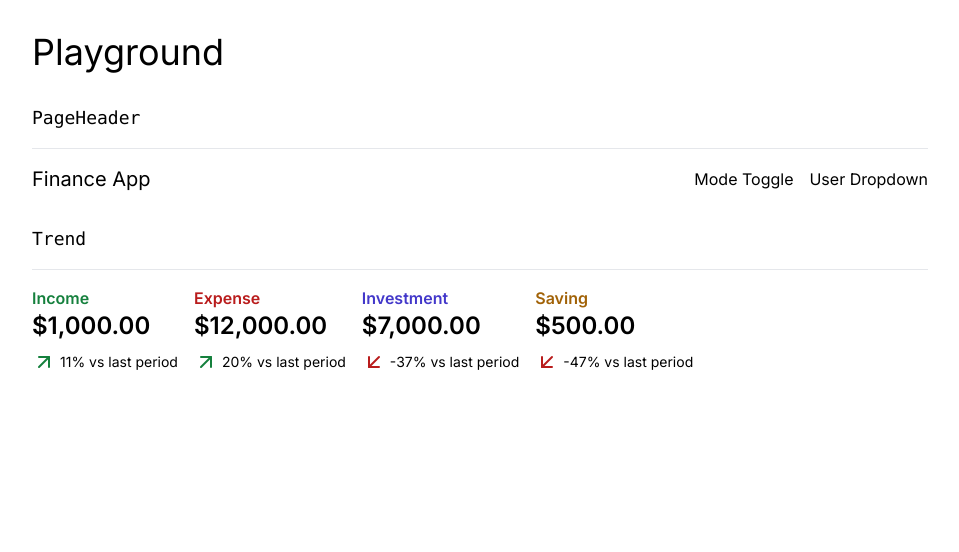
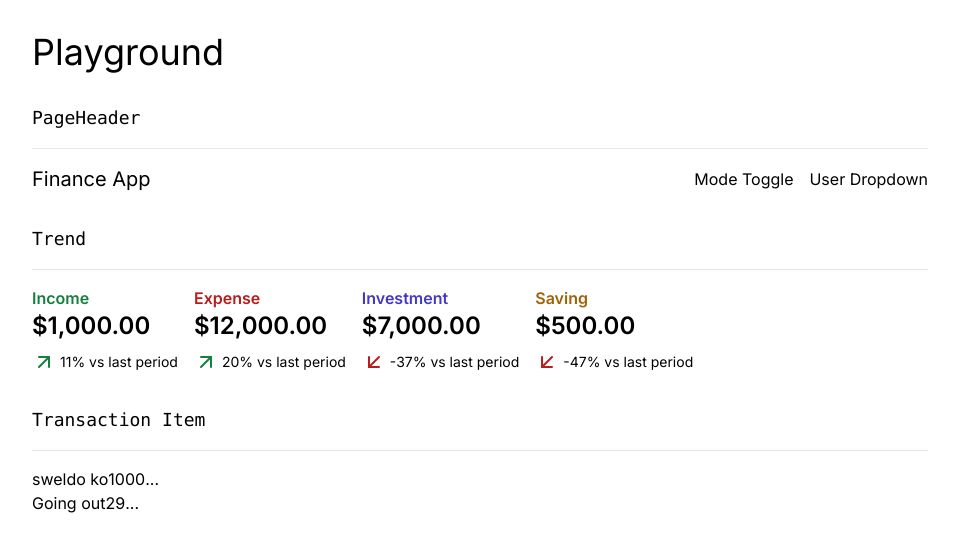
Before and after one commit to jigolaurito93/expenses-nextjs, a Next.js app: page /playground in a window 1280 px wide. Shown: the top 552 px of the page, without its empty margins (160-1119 px from the left). Built offline with nearby package versions, Linux system fonts and the light colour scheme.

Commit message:
transaction

```diff
--- a/app/playground/page.tsx
+++ b/app/playground/page.tsx
@@ -1,4 +1,5 @@
 import PageHeader from "@/components/page-header";
+import TransactionItem from "@/components/transaction-item";
 import Trend from "@/components/trend";
 
 export default function Page() {
@@ -24,6 +25,25 @@ export default function Page() {
           <Trend type="Saving" amount={500} prevAmount={950} />
         </div>
       </div>
+
+      <div>
+        <h2 className="mb-4 text-lg font-mono">Transaction Item</h2>
+        <hr className="mb-4 border-gray-200 dark:border-gray-800" />
+        <div className="">
+          <TransactionItem
+            type="Income"
+            category="Salary"
+            description="sweldo ko"
+            amount={1000}
+          />
+          <TransactionItem
+            type="Expense"
+            category="Food"
+            description="Going out"
+            amount={29}
+          />
+        </div>
+      </div>
     </main>
   );
 }
--- /dev/null
+++ b/components/transaction-item.tsx
@@ -0,0 +1,37 @@
+import { HandCoins } from "lucide-react";
+
+interface TransactionItemProps {
+  type: string;
+  category: string;
+  description: string;
+  amount: number;
+}
+
+const iconMap = {
+  Income: {
+    icon: HandCoins,
+    color: "text-green-500 darl:text-green-400",
+  },
+  Income: {
+    icon: HandCoins,
+    color: "text-red-500 darl:text-red-400",
+  },
+};
+
+const TransactionItem = ({
+  type,
+  category,
+  description,
+  amount,
+}: TransactionItemProps) => {
+  return (
+    <div className="w-full flex items-center">
+      <div>{description}</div>
+      <div></div>
+      <div>{amount}</div>
+      <div>...</div>
+    </div>
+  );
+};
+
+export default TransactionItem;
```
